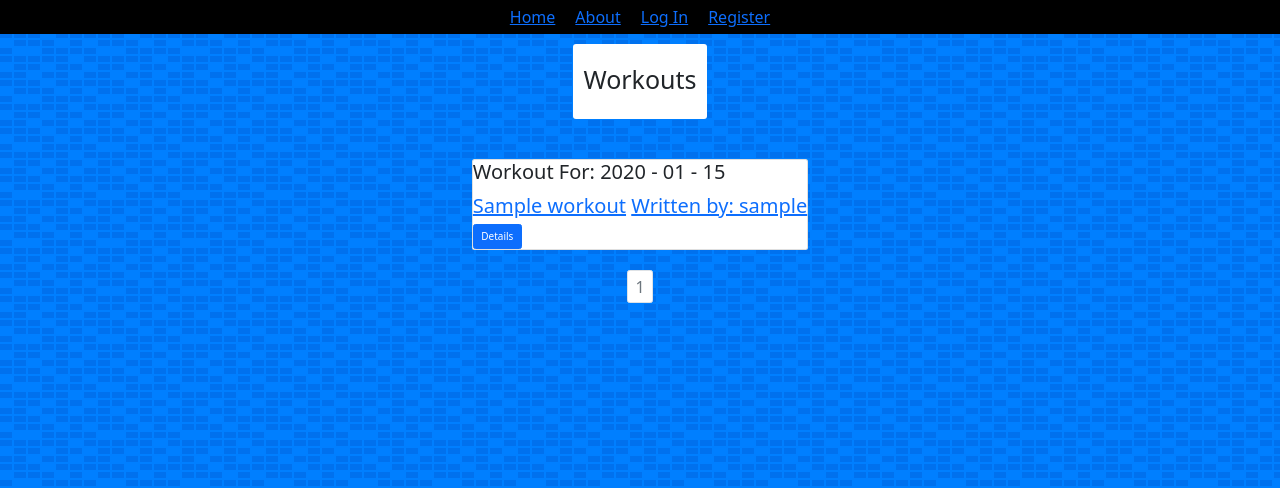
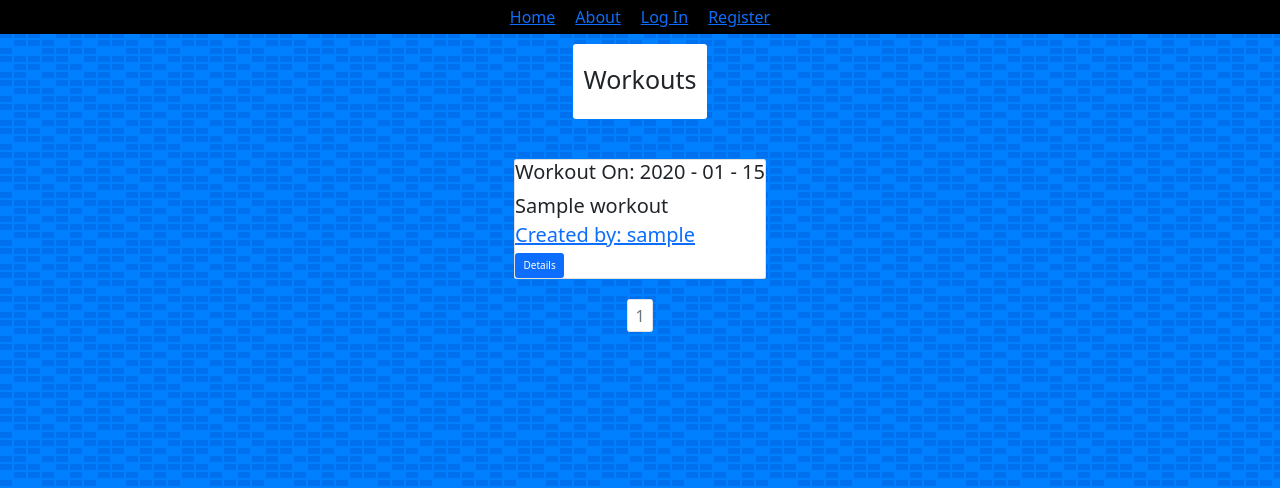
Before and after one commit to swiftLines/lift_prep, a Flask app: page / in a window 1280 px wide. Shown: the top 488 px of the page. Run offline with Flask 2, Linux system fonts and the light colour scheme; tables that the repository leaves empty hold one stand-in row (values such as "Sample post").

Commit message:
change content in index cards

```diff
--- a/myapp/templates/index.html
+++ b/myapp/templates/index.html
@@ -8,9 +8,9 @@
             <div class="card">
                 <div class="car-boy">
                     <h2>
-                        <p>Workout For: {{workout.date.strftime('%Y - %m - %d')}}</p>
-                        <a class="card-title" href="{{url_for('lift_posts.lift_post', lift_post_id=workout.id)}}">{{workout.title}}</a>
-                        <a href="{{url_for('users.user_posts', username=workout.author.username)}}">Written by: {{workout.author.username}}</a>
+                        <p>Workout On: {{workout.date.strftime('%Y - %m - %d')}}</p>
+                        <p class="card-title" >{{workout.title}}</p>
+                        <a href="{{url_for('users.user_posts', username=workout.author.username)}}">Created by: {{workout.author.username}}</a>
                     </h2>
                     <a class="btn btn-primary" href="{{url_for('lift_posts.lift_post', lift_post_id=workout.id)}}">Details</a>
                 </div>
```
